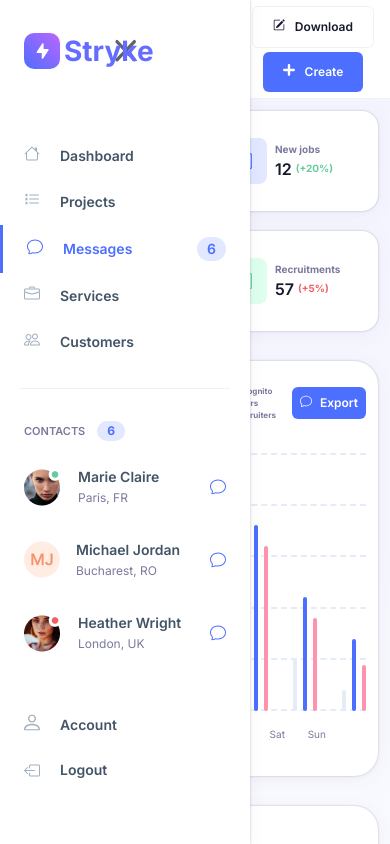
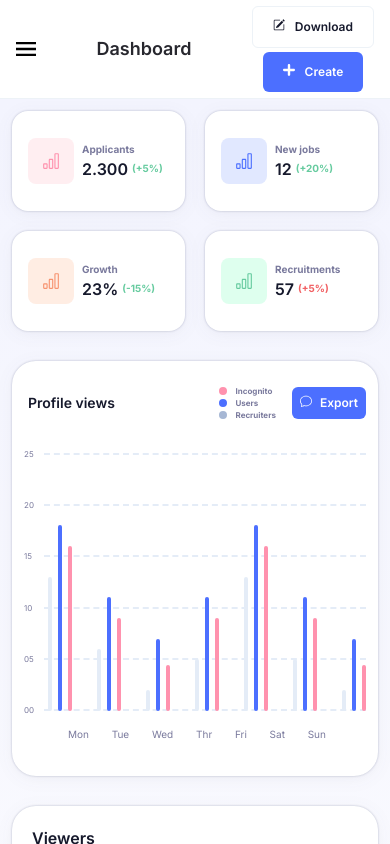
Before and after one commit to DevOluwatoyin/dashboard, a Next.js app: page /dashboard in a window 390 px wide. Shown: the top 844 px of the page. Built offline with nearby package versions, Linux system fonts and the light colour scheme.

Commit message:
set side bar to hidden on mobile view

```diff
--- a/src/components/Sidebar.tsx
+++ b/src/components/Sidebar.tsx
@@ -12,7 +12,7 @@ import close from "/public/icons/close.svg";
 
 const Sidebar = () => {
   return (
-    <div className="drop bg-white w-[250px] flex-shrink-0 text-center h-screen fixed z-50">
+    <div className="hidden drop bg-white w-[250px] flex-shrink-0 text-center h-screen fixed z-50 lg:block">
       <Link
         href="/dashboard"
         className="flex items-center gap-1 relative top-8 left-6 max-w-[200px]"
```
